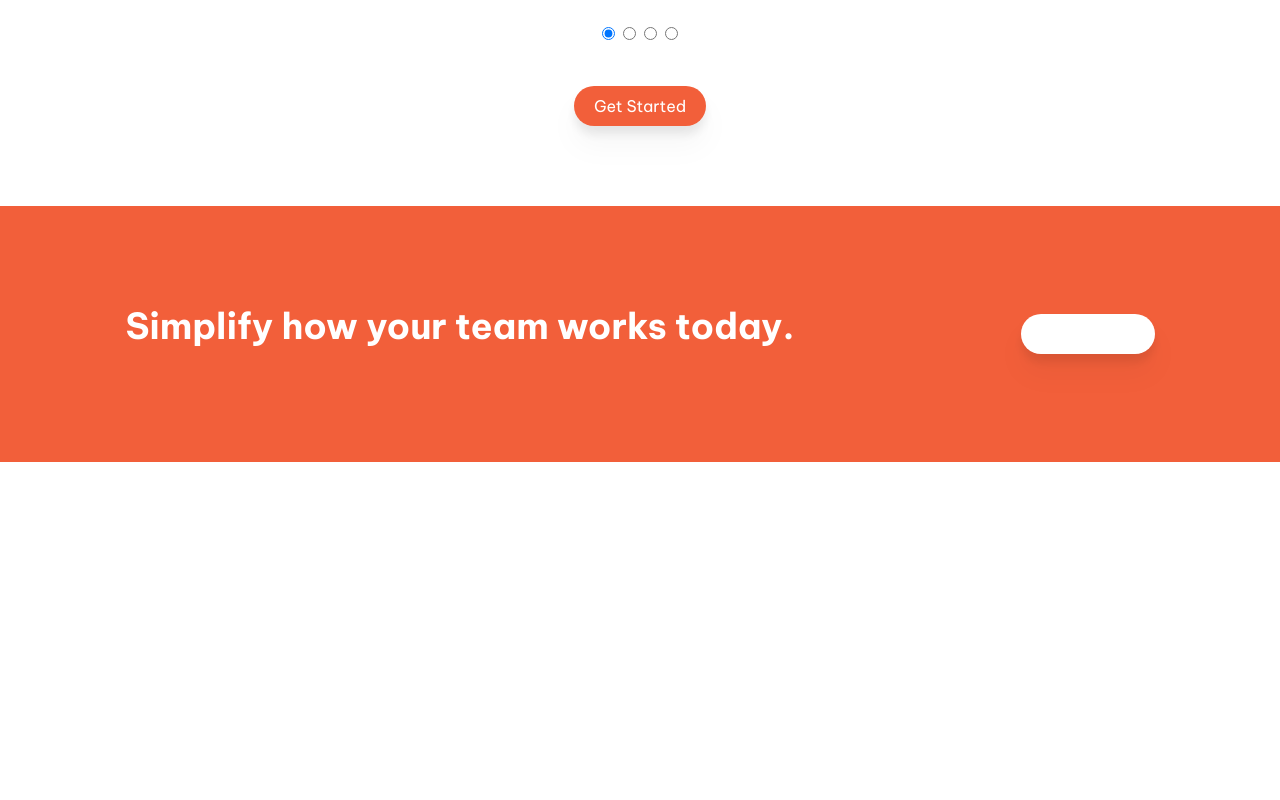
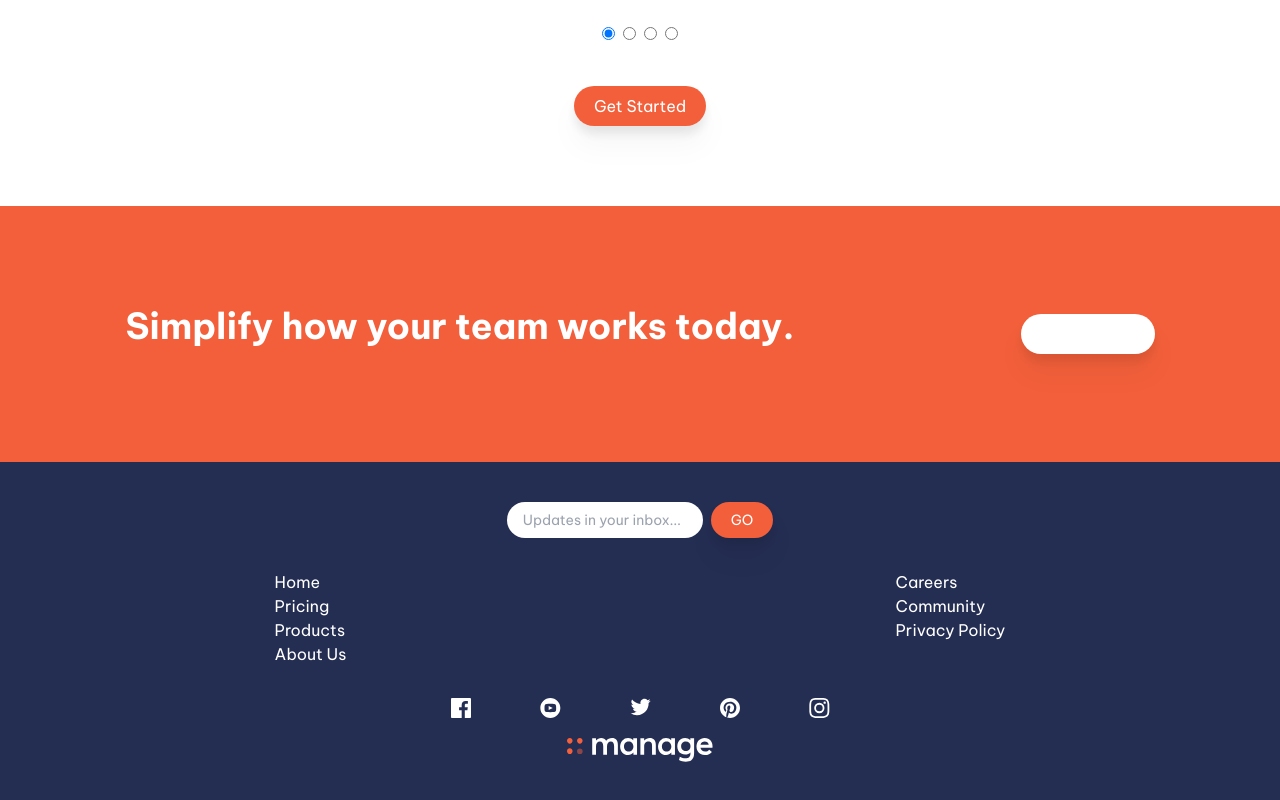
Before and after one commit to DannyHTML/manage, a Vue app: page / in a window 1280 px wide. Shown: the part 1591-2391 px from the top of the page. Before the commit the page ends 2053 px from the top, so only its background shows below. Built offline with nearby package versions, Linux system fonts and the light colour scheme.

Commit message:
Made footer, not 100% finished

```diff
--- a/src/App.vue
+++ b/src/App.vue
@@ -6,6 +6,7 @@ import About from "./About.vue";
 import AboutOptions from "./AboutOptions.vue";
 import Testimonials from "./Testimonials.vue";
 import Banner from "./Banner.vue";
+import Footer from "./Footer.vue";
 </script>
 
 <template>
@@ -28,6 +29,7 @@ import Banner from "./Banner.vue";
   </div>
   <Testimonials />
   <Banner />
+  <Footer />
 </template>
 
 <style scoped></style>
--- /dev/null
+++ b/src/Footer.vue
@@ -0,0 +1,67 @@
+<template>
+  <div class="bg-secondary py-10 text-white">
+    <div class="mb-8 flex justify-center gap-2 text-sm">
+      <input
+        class="rounded-full p-1 pl-4 text-black outline-none"
+        type="email"
+        name="email"
+        id="email"
+        placeholder="Updates in your inbox..."
+      />
+      <button
+        class="rounded-full bg-primary px-5 py-2 text-white drop-shadow-xl"
+      >
+        GO
+      </button>
+    </div>
+    <div class="mb-8 flex justify-around">
+      <div>
+        <div>
+          <ul>
+            <li><a href="">Home</a></li>
+            <li><a href="">Pricing</a></li>
+            <li><a href="">Products</a></li>
+            <li><a href="">About Us</a></li>
+          </ul>
+        </div>
+      </div>
+      <div>
+        <ul>
+          <li><a href="">Careers</a></li>
+          <li><a href="">Community</a></li>
+          <li><a href="">Privacy Policy</a></li>
+        </ul>
+      </div>
+    </div>
+    <div>
+      <div class="m-auto mb-5 flex max-w-md justify-around">
+        <a target="_blank" href="https://www.facebook.com"
+          ><img src="/images/icon-facebook.svg" alt=""
+        /></a>
+
+        <a target="_blank" href="https://www.youtube.com"
+          ><img src="/images/icon-youtube.svg" alt=""
+        /></a>
+
+        <a target="_blank" href="https://www.twitter.com"
+          ><img src="/images/icon-twitter.svg" alt=""
+        /></a>
+
+        <a target="_blank" href="https://www.pinterest.com"
+          ><img src="/images/icon-pinterest.svg" alt=""
+        /></a>
+
+        <a target="_blank" href="https://www.instagram.com"
+          ><img src="/images/icon-instagram.svg" alt=""
+        /></a>
+      </div>
+      <div class="flex justify-center">
+        <img src="/images/logo-footer.svg" alt="" />
+      </div>
+    </div>
+  </div>
+</template>
+
+<script setup lang="ts"></script>
+
+<style scoped></style>
```
Also changed, not shown: public/images/logo-footer.svg (added).
